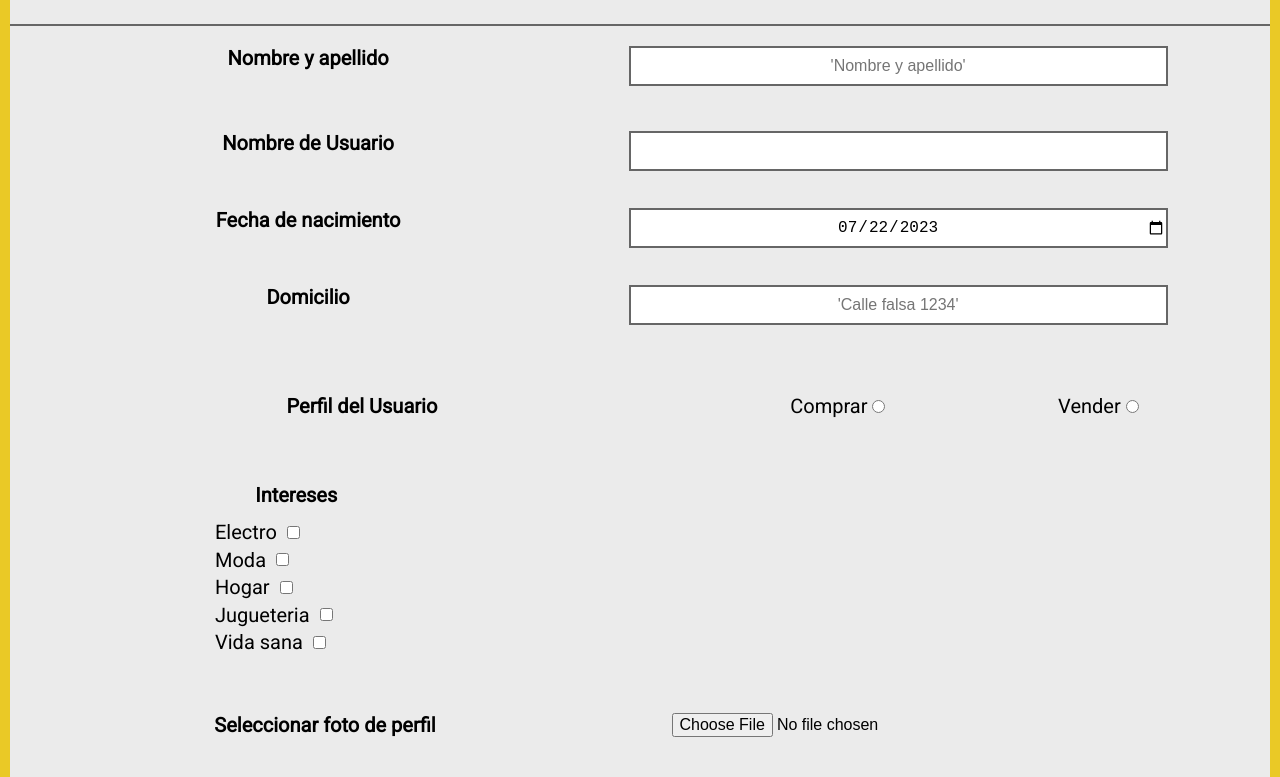
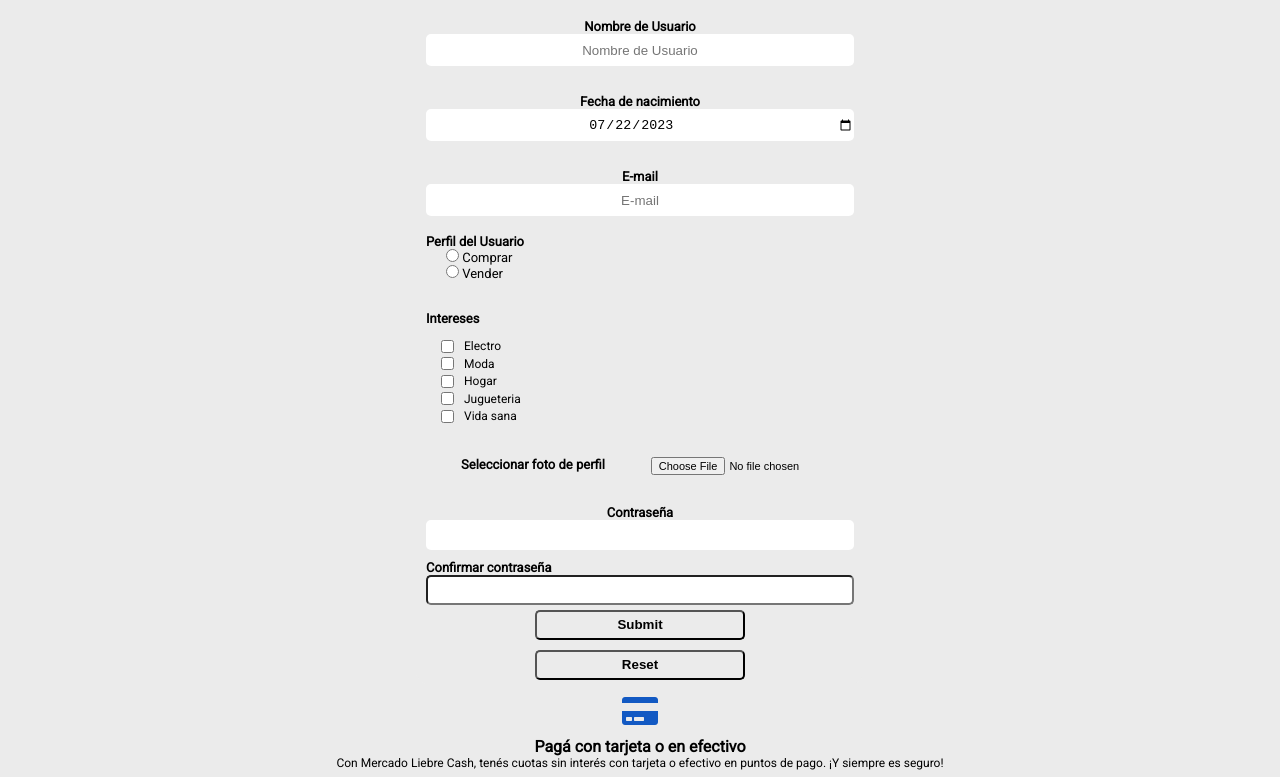
Before and after one commit to fernandojbcba/mercadoliebre, a website: page views/register.html in a window 1280 px wide. Shown: the part 531-1308 px from the top of the page. Drawn offline with Linux system fonts and the light colour scheme.

Commit message:
revisar reg y login y el hover del footer

```diff
--- a/app.js
+++ b/app.js
@@ -7,8 +7,8 @@ app.use(express.static(publicPath));
 
 
 
-app.listen(3010, () => {
-  console.log('Server is running on http://localhost:3010');
+app.listen(3000, () => {
+  console.log('Server is running on http://localhost:3000');
 });
 
 app.get('/', (req, res) => {
--- a/public/css/login.css
+++ b/public/css/login.css
@@ -1,12 +1,11 @@
 .mainLogin {
   width: 80%;
-  height: 60vh;
-  background-color: #eac926;
-  border: 2px solid grey;
-  margin: auto;
-  margin-top: 30px;
-  margin-bottom: 10%;
-  padding-top: 10px;
+  height: 40vh;
+  background-color: #ebebeb;
+
+
+
+
   display: flex;
   flex-direction: column;
 }
@@ -15,10 +14,9 @@
   display: flex;
   flex-direction: row;
   align-items: center;
-  justify-content: space-around;
-  background-color: #eac926;
-  border-bottom: 1px solid #666;
-  margin-bottom: 20px;
+justify-content: center;
+ background-color: #ebebeb;
+
 }
 
 .div-login i {
@@ -26,72 +24,43 @@
 }
 
 .h1login {
-  margin-top: 20px;
-  margin-bottom: 30px;
+  margin-top: 10px;
+  margin-bottom: 10px;
   text-align: center;
   padding-top: 10px;
   font-size: 24px;
   color: #666;
 }
+.password-div1 input{
+  text-align: center;
+border: none;
+ }
+ .password-div1 label{
 
-.userName {
-  margin-bottom: 25px;
-  display: flex;
-  justify-content: space-around;
-  align-items: center;
-  width: 100%;
-}
+ text-align: center;
+     }
+     .loginButton {
 
-.userName label {
-  font-weight: bold;
-  width: 48%;
-  font-size: 13px;
-}
+      display: flex;
+      justify-content: center;
+    }
 
-.userName input {
-  text-align: center;
-  text-transform: uppercase;
-  width: 45%;
-  height: 20px;
-}
+    .loginButton input {
+      font-size: 18px;
+      height: 35px;
+      border-radius: 5px;
+      font-weight: bold;
 
-.password {
-  margin-bottom: 45px;
-  display: flex;
-  align-items: center;
-  width: 100%;
-  display: flex;
-  justify-content: space-around;
-}
+      background-color: #ebebeb;
+    }
 
-.password label {
-  font-weight: bold;
-  width: 48%;
-  font-size: 13px;
-}
-
-.password input {
-  text-align: center;
-  text-transform: uppercase;
-  width: 45%;
-  height: 20px;
-}
-
-.loginButton {
-  display: flex;
-  justify-content: center;
-}
 
 .loginButton input:hover {
   background-color: #0022aa;
+  color:white;
 }
 
-.loginButton input {
-  font-weight: bold;
-  width: 30%;
-  height: 28px;
-  background-color: #ebebeb;
-}
+
 
 .password-recovery {
   font-size: 12px;
@@ -99,116 +68,17 @@
 }
 @media (min-width: 361px) {
   .mainLogin {
-    padding-top: 30px;
-    height: 100vh;
-    width: 90%;
+
+    width: 45%;
   }
 
-  .div-login {
-    border-bottom: 2px solid #666;
-  }
 
-  .div-login i {
-    font-size: 30px;
-  }
-
-  .h1login {
-    font-size: 28px;
-  }
-
-  .userName {
-    height: 12vh;
-  }
-
-  .userName label {
-    font-size: 16px;
-  }
-
-  .userName input {
-    font-size: 16px;
-    height: 5vh;
-    border: 2px solid #666;
-  }
-
-  .password {
-    height: 12vh;
-  }
-
-  .password label {
-    font-size: 16px;
-  }
-
-  .password input {
-    font-size: 16px;
-    height: 5vh;
-    border: 2px solid #666;
-  }
-
-  .loginButton {
-    align-items: center;
-    height: 16vh;
-  }
-
-  .loginButton input {
-    font-size: 18px;
-    height: 8vh;
-    width: 24vw;
-  }
-
-  .password-recovery {
-    height: 30vh;
-    display: flex;
-    align-items: center;
-    justify-content: space-evenly;
-    font-size: 13px;
-  }
 }
 
 @media (min-width: 769px) {
   .mainLogin {
-    width: 100vw;
-    height: 110vh;
-    margin-bottom: -2px;
-    margin-top: 0px;
-    border: none;
+    width: 35vw;
+
   }
 
-  .h1login {
-    font-size: 30px;
-    margin-bottom: 50px;
-  }
-
-  .userName label {
-    font-size: 20px;
-  }
-
-  .userName input {
-    height: 8vh;
-    font-size: 18px;
-  }
-
-  .password label {
-    font-size: 20px;
-  }
-
-  .password input {
-    height: 8vh;
-    font-size: 18px;
-  }
-
-  .loginButton {
-    height: 20vh;
-  }
-
-  .loginButton input {
-    font-size: 22px;
-    height: 10vh;
-  }
-
-  .password-recovery {
-    font-size: 16px;
-    display: flex;
-    align-items: center;
-    justify-content: space-evenly;
-  }
 }
--- a/public/css/register.css
+++ b/public/css/register.css
@@ -1,147 +1,163 @@
 .mainRegister {
   width: 100%;
-  background-color: #eac926;
+  background-color: #ebebeb;
   padding: 30px 10px 0px 10px;
+  display: flex;
+  align-items: center;
+  flex-direction: column;
+  border-radius: 15px;
 }
 
 .h1register {
   text-align: center;
-  padding-bottom: 25px;
   font-size: 24px;
   color: #666;
   background-color: #ebebeb;
-  border-bottom: 1px solid #666;
+    width: 100%;
 }
 
 .main-form {
   background-color: #ebebeb;
+  width: 100%;
 }
 
 .fullname {
   margin-bottom: 18px;
   display: flex;
-  justify-content: space-around;
-  padding-right: 15px;
-  padding-top: 20px;
+  flex-direction: column;
+  align-items: center;
+  padding-top: 10px;
 }
 
 .fullname label {
   font-weight: bold;
   font-size: 13px;
-  width: 45%;
+  width: 100%;
   text-align: center;
 }
 
 .fullname input {
   text-align: center;
-  width: 45%;
+  justify-content: center;
+  width: 100%;
   height: 4vh;
+  border: none;
+  border-radius: 5px;
 }
 
 .userName {
   margin-bottom: 18px;
   display: flex;
-  justify-content: space-around;
-  padding-right: 15px;
+  flex-direction: column;
+  align-items: center;
+  padding-top: 10px;
 }
 
 .userName label {
   font-weight: bold;
   font-size: 13px;
-  width: 45%;
+  width: 100%;
   text-align: center;
 }
 
 input#user {
   text-align: center;
-  width: 45%;
+  width: 100%;
   height: 4vh;
+  border: none;
+  border-radius: 5px;
 }
 
 .birthDate {
   margin-bottom: 18px;
   display: flex;
-  justify-content: space-around;
-  padding-right: 15px;
+  flex-direction: column;
+  align-items: center;
+  padding-top: 10px;
 }
 
 .birthDate label {
   font-weight: bold;
   font-size: 13px;
-  width: 45%;
+  width: 100%;
   text-align: center;
 }
 
 .birthDate input {
-  width: 45%;
+  width: 100%;
   height: 4vh;
+  text-align: center;
+  border: none;
+  border-radius: 5px;
+}
+
+.email {
+  margin-bottom: 18px;
+  display: flex;
+  flex-direction: column;
+  align-items: center;
+  padding-top: 10px;
+}
+
+.email label {
+  font-weight: bold;
+  font-size: 13px;
+  width: 100%;
   text-align: center;
 }
 
-.address {
-  margin-bottom: 30px;
-  display: flex;
-  justify-content: space-around;
-  padding-right: 15px;
-}
-
-.address label {
-  font-weight: bold;
-  font-size: 13px;
-  width: 45%;
+.email input {
   text-align: center;
-}
-
-.address input {
-  text-align: center;
-  width: 45%;
+  width: 100%;
   height: 4vh;
+  border: none;
+  border-radius: 5px;
 }
 
 .sellOrBuy {
   margin-bottom: 30px;
   display: flex;
-  justify-content: space-around;
-  align-items: center;
+  flex-direction: column;
+  align-items: left;
 }
 
 .sellOrBuy label {
   font-weight: bold;
   font-size: 13px;
-  text-align: center;
-  width: 45%;
-  text-align: center;
+  width: 100%;
+  text-align: left;
+
 }
 
 .sellOrBuy1 {
   font-size: 13px;
-  padding-right: 20px;
+  padding-left: 20px;
 }
 
 .interests {
+  margin-bottom: 30px;
   display: flex;
   flex-direction: column;
-  text-align: left;
-  margin: 5px;
-  margin-bottom: 30px;
+  align-items: left;
 }
 
 .interests label {
   font-weight: bold;
   font-size: 13px;
-  width: 45%;
-  text-align: center;
+  width: 100%;
+  text-align: left;
   margin-bottom: 13px;
 }
 
 .interests input {
-  margin-left: 10px;
+  margin-right: 10px;
+
 }
 
 .interests-div {
   display: flex;
   align-items: center;
-  margin-left: 30px;
+  margin-left: 15px;
   font-size: 12px;
   margin-bottom: 3.5px;
 }
@@ -166,367 +182,89 @@ input#user {
 
 .password {
   display: flex;
-  flex-wrap: wrap;
-  margin-bottom: 40px;
-  padding-right: 15px;
+  flex-direction: column;
+
+
 }
 
 .password-div1 {
   display: flex;
-  justify-content: space-around;
+  flex-direction: column;
+
   width: 100%;
   margin-bottom: 10px;
 }
 
 .password-div2 {
   display: flex;
-  justify-content: space-around;
+  flex-direction: column;
+
   width: 100%;
 }
 
 .password-div1 label {
   font-size: 13px;
   font-weight: bold;
-  width: 45%;
+  width: 100%;
 }
 
 .password-div2 label {
   font-size: 13px;
   font-weight: bold;
-  width: 45%;
+  width: 100%;
 }
 
 input#password {
-  width: 45%;
+  width: 100%;
+  border-radius: 5px;
+  height: 30px;
 }
 
 .div-registerButtons {
   display: flex;
-  justify-content: center;
+  flex-direction: column;
+  align-items: center;
   width: 100%;
 }
 
 .registerButtons {
-  width: 28%;
+  width: 50%;
   padding: 0px 2px 0px 2px;
 }
 
 .registerButtons input {
   font-weight: bold;
   width: 100%;
-  margin-top: 10px;
-  margin-bottom: 20px;
+  margin-top: 5px;
+  margin-bottom: 5px;
   height: 30px;
   background-color: #ebebeb;
+  border-radius: 5px;
 }
 
 .registerButtons input:hover {
   background-color: #0022aa;
 }
 
-.blankspace {
-  height: 5vh;
-}
 
-.main-footer {
-  border-top: 2px solid grey;
-  border-bottom: 2px solid grey;
-  background-color: #ffffff;
-  font-size: 12px;
-}
-
-.main-footer i {
-  color: #1259c3;
-  font-size: 2em;
-  margin-bottom: 10px;
-  margin-top: 15px;
-}
-
-.main-footer h3 {
-  font-weight: bold;
-  font-size: 16px;
-  color: #666;
-}
-
-.main-footer p {
-  color: #666;
-}
-
-.main-footer .p-copyright {
-  margin-top: 30px;
-  margin-bottom: 20px;
-}
 
 @media (min-width: 361px) {
   .mainRegister {
-    padding-bottom: 10px;
+    width: 60%;
+
   }
 
-  .h1register {
-    font-size: 28px;
-    margin-top: 10px;
-    padding: 10px 0px 30px 0px;
-    border-bottom: 2px solid #666;
-  }
-
-  .fullname {
-    margin-bottom: 25px;
-    padding-right: 25px;
-  }
-
-  .fullname label {
-    font-size: 16px;
-  }
-
-  .fullname input {
-    height: 5vh;
-    font-size: 14px;
-    border: 2px solid #666;
-  }
-
-  .userName {
-    margin-bottom: 25px;
-    padding-right: 25px;
-  }
-
-  .userName label {
-    font-size: 16px;
-  }
-
-  input#user {
-    height: 5vh;
-    border: 2px solid #666;
-  }
-
-  .birthDate {
-    margin-bottom: 25px;
-    padding-right: 25px;
-  }
-
-  .birthDate label {
-    font-size: 16px;
-  }
-
-  .birthDate input {
-    height: 5vh;
-    font-size: 14px;
-    border: 2px solid #666;
-  }
-
-  .address {
-    margin-bottom: 45px;
-    padding-right: 25px;
-  }
-
-  .address label {
-    font-size: 16px;
-  }
-
-  .address input {
-    height: 5vh;
-    font-size: 14px;
-    border: 2px solid #666;
-  }
-
-  .sellOrBuy {
-    margin-bottom: 45px;
-    padding-right: 25px;
-  }
-
-  .sellOrBuy label {
-    font-size: 16px;
-  }
-
-  .sellOrBuy1 {
-    font-size: 16px;
-  }
-
-  .interests {
-    margin-bottom: 45px;
-  }
-
-  .interests label {
-    font-size: 16px;
-  }
-
-  .interests-div {
-    font-size: 16px;
-  }
-
-  .avatar {
-    margin-bottom: 45px;
-  }
-
-  .avatar label {
-    font-size: 16px;
-  }
-
-  .avatar input {
-    font-size: 14px;
-  }
-
-  .password {
-    margin-bottom: 50px;
-    padding-right: 25px;
-  }
-
-  .password label {
-    font-size: 16px;
-  }
-
-  .password input {
-    height: 5vw;
-    border: 2px solid #666;
-  }
-
-  .registerButtons {
-    width: 22vw;
-  }
-
-  .main-footer h3 {
-    font-size: 18px;
-  }
-
-  .main-footer p {
-    font-size: 14px;
-  }
 }
 
 @media (min-width: 769px) {
   .mainRegister {
-    padding-bottom: 30px;
-  }
+    width: 45%;
 
-  .h1register {
-    font-size: 32px;
-    margin-top: 20px;
-    padding: 20px 0px 40px 0px;
-  }
-
-  .fullname {
-    margin-bottom: 33px;
-    height: 9vh;
-    padding-right: 35px;
-  }
-
-  .fullname label {
-    font-size: 20px;
-  }
-
-  .fullname input {
-    height: 5vh;
-    width: 44%;
-    font-size: 16px;
-  }
-
-  .userName {
-    margin-bottom: 33px;
-    height: 5.5vh;
-    padding-right: 35px;
-  }
-
-  .userName label {
-    font-size: 20px;
-  }
-
-  input#user {
-    height: 5vh;
-    width: 44%;
-  }
-
-  .birthDate {
-    margin-bottom: 33px;
-    height: 5.5vh;
-    padding-right: 35px;
-  }
-
-  .birthDate label {
-    font-size: 20px;
-  }
-
-  .birthDate input {
-    height: 5vh;
-    font-size: 16px;
-    width: 44%;
-  }
-
-  .address {
-    margin-bottom: 55px;
-    height: 5.5vh;
-    padding-right: 35px;
-  }
-
-  .address label {
-    font-size: 20px;
-  }
-
-  .address input {
-    height: 5vh;
-    font-size: 16px;
-    width: 44%;
-  }
-
-  .sellOrBuy {
-    margin-bottom: 55px;
-    height: 5.5vh;
-    padding-right: 35px;
-  }
-
-  .sellOrBuy label {
-    font-size: 20px;
-  }
-
-  .sellOrBuy1 {
-    font-size: 20px;
-  }
-
-  .interests {
-    margin-bottom: 55px;
-  }
-
-  .interests label {
-    font-size: 20px;
-  }
-
-  .interests-div {
-    font-size: 20px;
-    margin-left: 200px;
-  }
-
-  .avatar {
-    margin-bottom: 55px;
-  }
-
-  .avatar label {
-    font-size: 20px;
-  }
-
-  .avatar input {
-    font-size: 16px;
-  }
-
-  .password {
-    margin-bottom: 50px;
-    padding-right: 35px;
-  }
-
-  .password label {
-    font-size: 20px;
-    margin-bottom: 15px;
-  }
-
-  input#password {
-    width: 44%;
-    height: 5vh;
-  }
-
-  .registerButtons {
-    padding-bottom: 45px;
-    width: 26vw;
-  }
-
-  .registerButtons input {
-    font-size: 18px;
-    height: 6vh;
   }
 }
+@media (min-width: 1000px) {
+  .mainRegister {
+    width: 35%;
+
+  }
+}
--- a/views/register.html
+++ b/views/register.html
@@ -6,7 +6,7 @@
 
     <title>Mercadoliebre</title>
     <link rel="stylesheet" href="/css/styles.css" />
-    <link rel="stylesheet" href="/css/register.css" />
+
     <link rel="preconnect" href="https://fonts.googleapis.com" />
     <link rel="preconnect" href="https://fonts.gstatic.com" crossorigin />
     <link
@@ -77,14 +77,20 @@
             name="nombreCompleto"
             id="fullname"
             required
-            placeholder="'Nombre y apellido'"
+            placeholder="Nombre y apellido"
           />
           <span class="feedback"></span>
         </div>
 
         <div class="userName">
           <label for="user">Nombre de Usuario</label>
-          <input type="text" name="nombreUsuario" id="user" required />
+          <input
+            type="text"
+            name="nombreUsuario"
+            id="user"
+            placeholder="Nombre de Usuario"
+            required
+          />
           <span class="feedback"></span>
         </div>
 
@@ -100,14 +106,14 @@
           <span class="feedback"></span>
         </div>
 
-        <div class="address">
-          <label for="address">Domicilio</label>
+        <div class="email">
+          <label for="email">E-mail</label>
           <input
             type="text"
-            name="domicilio"
-            id="address"
+            name="email"
+            id="email"
             required
-            placeholder="'Calle falsa 1234'"
+            placeholder="E-mail"
           />
           <span class="feedback"></span>
         </div>
@@ -115,62 +121,58 @@
         <div class="sellOrBuy">
           <label>Perfil del Usuario</label>
           <div class="sellOrBuy1">
+            <input type="radio" name="userProfile" value="comprar" required />
             Comprar
-            <input type="radio" name="userProfile" value="comprar" required />
           </div>
           <div class="sellOrBuy1">
+            <input type="radio" name="userProfile" value="vender" required />
             Vender
-            <input type="radio" name="userProfile" value="vender" required />
           </div>
         </div>
 
         <div class="interests">
-          <label for="interest">Intereses</label>
+          <label for="interest">Intereses </label>
           <div>
             <div class="interests-div">
-              Electro
               <input
                 type="checkbox"
                 id="interest"
                 value="electro"
                 name="interests"
-              />
+              />Electro
             </div>
             <div class="interests-div">
-              Moda
               <input
                 type="checkbox"
                 id="interest"
                 value="moda"
                 name="interests"
               />
+              Moda
             </div>
             <div class="interests-div">
-              Hogar
               <input
                 type="checkbox"
                 id="interest"
                 value="hogar"
                 name="interests"
-              />
+              />Hogar
             </div>
             <div class="interests-div">
-              Jugueteria
               <input
                 type="checkbox"
                 id="interest"
                 value="jugueteria"
                 name="interests"
-              />
+              />Jugueteria
             </div>
             <div class="interests-div">
-              Vida sana
               <input
                 type="checkbox"
                 id="interest"
                 value="vidaSana"
                 name="interests"
-              />
+              />Vida sana
             </div>
           </div>
         </div>
```
Also changed, not shown: public/css/styles.css (+17 -6 lines), views/login.html (+20 -13 lines).
